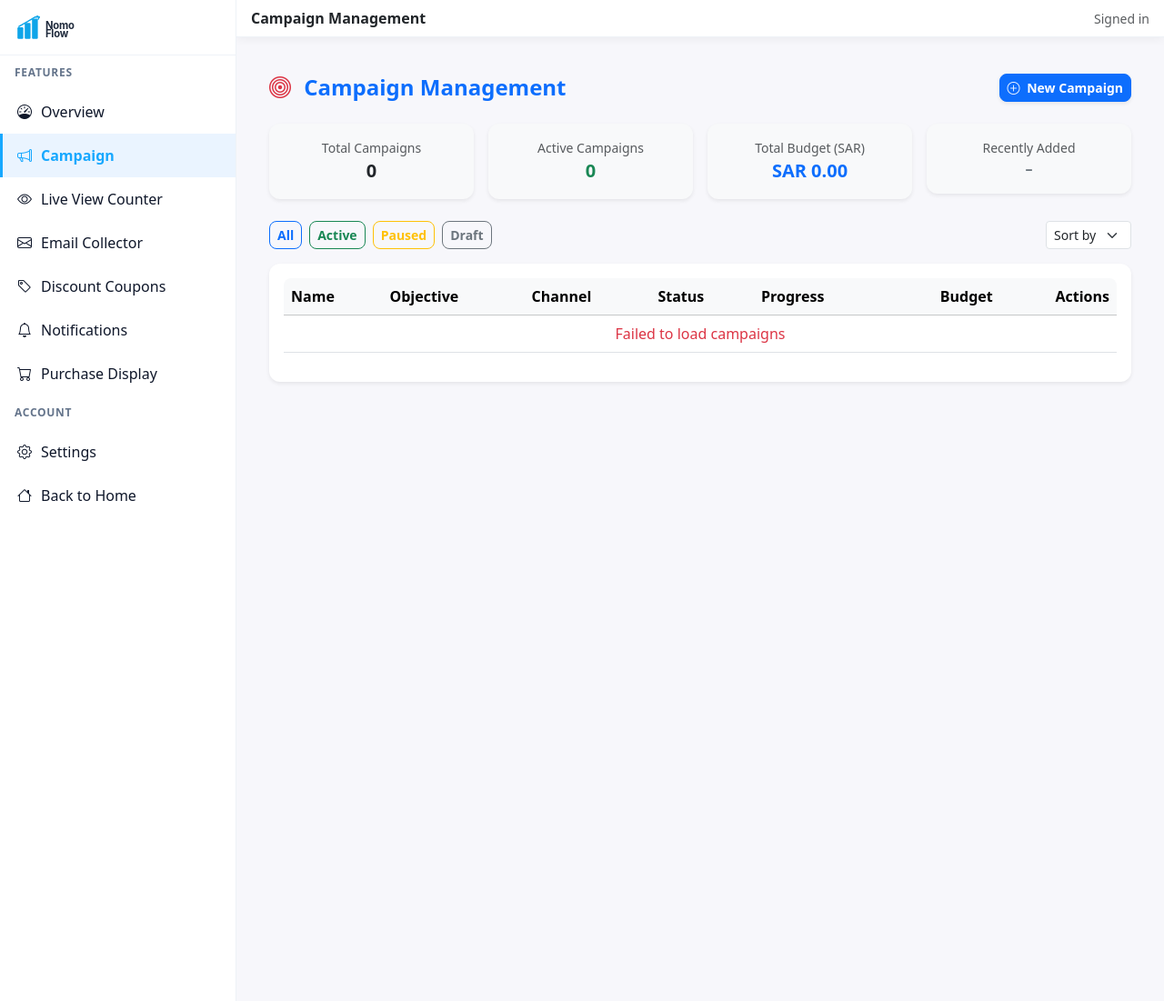
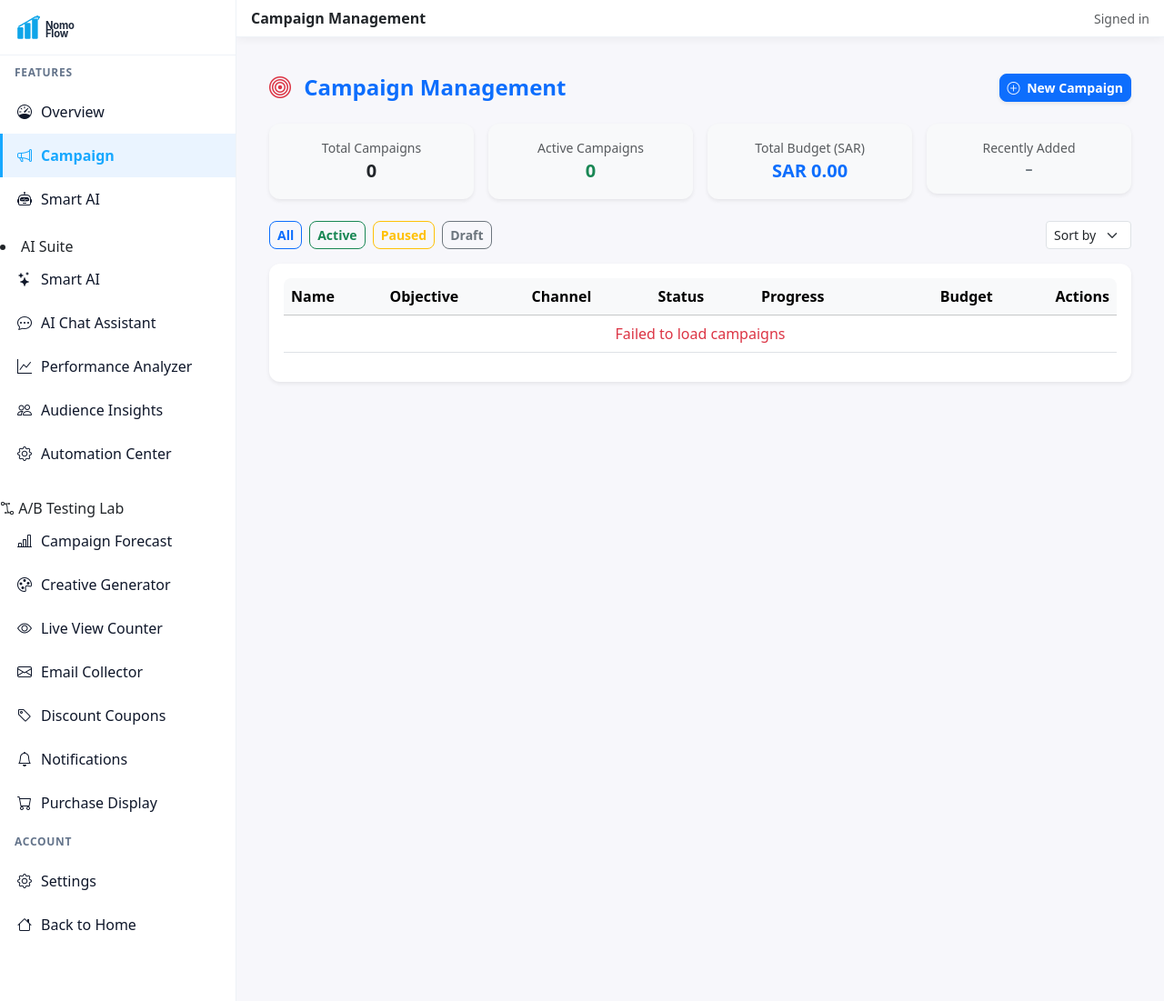
Before and after one commit to Nasser-Alsuduni0/Nomo-Flow, a Django app: page /dashboard/campaign/ in a window 1280 px wide. Shown: the whole page at 91% size. Run offline with Django 5.2, Linux system fonts and the light colour scheme; data that the repository does not hold is empty; some libraries are stand-ins or nearby versions.

Commit message:
Add future AI Suite modules to sidebar with routes and placeholder templates, integrate Smart AI Recommendations view, fix dashboard views structure, and clean up previous dashboard logic

```diff
--- a/NomoFlow/dashboard/templates/dashboard/base.html
+++ b/NomoFlow/dashboard/templates/dashboard/base.html
@@ -1,6 +1,7 @@
 {% load static %}{% load dashboard_extras %}
 <!DOCTYPE html>
 <html lang="en">
+
 <head>
   <meta charset="UTF-8">
   <meta name="viewport" content="width=device-width, initial-scale=1" />
@@ -8,239 +9,240 @@
   <link href="https://cdn.jsdelivr.net/npm/bootstrap@5.3.3/dist/css/bootstrap.min.css" rel="stylesheet">
   <link href="https://cdn.jsdelivr.net/npm/bootstrap-icons@1.11.3/font/bootstrap-icons.css" rel="stylesheet">
   <style>
-    :root{
-      --sidebar:260px;
-      --brand:#17a8ff;
-      --text:#0f172a;
-      --muted:#64748b;
-      --bg:#f7f7fb;
-      --card:#ffffff;
-      --border:#eef2f7;
+    :root {
+      --sidebar: 260px;
+      --brand: #17a8ff;
+      --text: #0f172a;
+      --muted: #64748b;
+      --bg: #f7f7fb;
+      --card: #ffffff;
+      --border: #eef2f7;
     }
 
-    body{
-      background:var(--bg);
-      font-family:ui-sans-serif,system-ui,-apple-system,"Segoe UI",Roboto,Helvetica,Arial;
-      margin:0;
-      padding:0;
+    body {
+      background: var(--bg);
+      font-family: ui-sans-serif, system-ui, -apple-system, "Segoe UI", Roboto, Helvetica, Arial;
+      margin: 0;
+      padding: 0;
     }
 
     /* Sidebar */
-    .nf-sidebar{
-      position:fixed;
-      top:0;
-      left:0;
-      bottom:0;
-      width:var(--sidebar);
-      background:var(--card);
-      border-right:1px solid var(--border);
-      overflow:auto;
-      z-index:1000;
-      transition:transform 0.3s ease;
+    .nf-sidebar {
+      position: fixed;
+      top: 0;
+      left: 0;
+      bottom: 0;
+      width: var(--sidebar);
+      background: var(--card);
+      border-right: 1px solid var(--border);
+      overflow: auto;
+      z-index: 1000;
+      transition: transform 0.3s ease;
     }
 
-    .nf-brand{
-      display:flex;
-      align-items:center;
-      gap:10px;
-      padding:14px 16px;
-      border-bottom:1px solid var(--border);
-      position:relative;
+    .nf-brand {
+      display: flex;
+      align-items: center;
+      gap: 10px;
+      padding: 14px 16px;
+      border-bottom: 1px solid var(--border);
+      position: relative;
     }
 
-    .nf-brand .name{
-      font-weight:800;
-      font-size:18px;
+    .nf-brand .name {
+      font-weight: 800;
+      font-size: 18px;
     }
 
-    .nf-brand img{
-      height:28px;
-      width:auto;
+    .nf-brand img {
+      height: 28px;
+      width: auto;
     }
 
     /* Mobile menu button */
-    .mobile-menu-btn{
-      display:none;
-      background:none;
-      border:none;
-      font-size:20px;
-      cursor:pointer;
-      color:var(--text);
-      margin-left:auto;
+    .mobile-menu-btn {
+      display: none;
+      background: none;
+      border: none;
+      font-size: 20px;
+      cursor: pointer;
+      color: var(--text);
+      margin-left: auto;
     }
 
-    .nf-nav .label{
-      padding:10px 16px;
-      color:var(--muted);
-      font-size:12px;
-      text-transform:uppercase;
-      letter-spacing:.06em;
-      font-weight:600;
+    .nf-nav .label {
+      padding: 10px 16px;
+      color: var(--muted);
+      font-size: 12px;
+      text-transform: uppercase;
+      letter-spacing: .06em;
+      font-weight: 600;
     }
 
-    .nf-nav a{
-      display:flex;
-      align-items:center;
-      gap:10px;
-      padding:12px 16px;
-      color:var(--text);
-      text-decoration:none;
-      border-left:3px solid transparent;
-      transition:all 0.2s ease;
-      font-weight:500;
+    .nf-nav a {
+      display: flex;
+      align-items: center;
+      gap: 10px;
+      padding: 12px 16px;
+      color: var(--text);
+      text-decoration: none;
+      border-left: 3px solid transparent;
+      transition: all 0.2s ease;
+      font-weight: 500;
     }
 
-    .nf-nav a:hover{
-      background:#f6f9ff;
-      color:var(--brand);
+    .nf-nav a:hover {
+      background: #f6f9ff;
+      color: var(--brand);
     }
 
-    .nf-nav .active{
-      background:#eaf4ff;
-      border-left-color:var(--brand);
-      color:var(--brand);
-      font-weight:600;
+    .nf-nav .active {
+      background: #eaf4ff;
+      border-left-color: var(--brand);
+      color: var(--brand);
+      font-weight: 600;
     }
 
     /* Main content */
-    .nf-main{
-      margin-left:var(--sidebar);
-      min-height:100vh;
-      transition:margin-left 0.3s ease;
+    .nf-main {
+      margin-left: var(--sidebar);
+      min-height: 100vh;
+      transition: margin-left 0.3s ease;
     }
 
-    .nf-top{
-      position:sticky;
-      top:0;
-      z-index:100;
-      background:var(--card);
-      border-bottom:1px solid var(--border);
-      box-shadow:0 2px 10px rgba(0,0,0,0.05);
+    .nf-top {
+      position: sticky;
+      top: 0;
+      z-index: 100;
+      background: var(--card);
+      border-bottom: 1px solid var(--border);
+      box-shadow: 0 2px 10px rgba(0, 0, 0, 0.05);
     }
 
     /* Mobile overlay */
-    .mobile-overlay{
-      display:none;
-      position:fixed;
-      top:0;
-      left:0;
-      right:0;
-      bottom:0;
-      background:rgba(0,0,0,0.5);
-      z-index:999;
+    .mobile-overlay {
+      display: none;
+      position: fixed;
+      top: 0;
+      left: 0;
+      right: 0;
+      bottom: 0;
+      background: rgba(0, 0, 0, 0.5);
+      z-index: 999;
     }
 
-    .mobile-overlay.active{
-      display:block;
+    .mobile-overlay.active {
+      display: block;
     }
 
     /* Responsive Design */
     @media (max-width: 768px) {
-      :root{
-        --sidebar:280px;
+      :root {
+        --sidebar: 280px;
       }
 
-      .nf-sidebar{
-        transform:translateX(-100%);
+      .nf-sidebar {
+        transform: translateX(-100%);
       }
 
-      .nf-sidebar.mobile-open{
-        transform:translateX(0);
+      .nf-sidebar.mobile-open {
+        transform: translateX(0);
       }
 
-      .nf-main{
-        margin-left:0;
+      .nf-main {
+        margin-left: 0;
       }
 
-      .mobile-menu-btn{
-        display:block;
+      .mobile-menu-btn {
+        display: block;
       }
 
-      .mobile-overlay.active{
-        display:block;
+      .mobile-overlay.active {
+        display: block;
       }
 
-      .nf-brand{
-        padding:12px 16px;
+      .nf-brand {
+        padding: 12px 16px;
       }
 
-      .nf-nav a{
-        padding:14px 16px;
-        font-size:15px;
+      .nf-nav a {
+        padding: 14px 16px;
+        font-size: 15px;
       }
 
-      .nf-top .container-fluid{
-        padding:12px 16px;
+      .nf-top .container-fluid {
+        padding: 12px 16px;
       }
 
-      .nf-main .container-fluid{
-        padding:16px;
+      .nf-main .container-fluid {
+        padding: 16px;
       }
     }
 
     @media (max-width: 480px) {
-      .nf-brand .name{
-        font-size:16px;
+      .nf-brand .name {
+        font-size: 16px;
       }
 
-      .nf-brand img{
-        height:24px;
+      .nf-brand img {
+        height: 24px;
       }
 
-      .nf-nav a{
-        padding:12px 16px;
-        font-size:14px;
+      .nf-nav a {
+        padding: 12px 16px;
+        font-size: 14px;
       }
 
-      .nf-nav .label{
-        font-size:11px;
-        padding:8px 16px;
+      .nf-nav .label {
+        font-size: 11px;
+        padding: 8px 16px;
       }
     }
 
     /* Card improvements */
-    .card{
-      border:0;
-      box-shadow:0 2px 10px rgba(0,0,0,0.06);
-      border-radius:12px;
-      transition:all 0.3s ease;
+    .card {
+      border: 0;
+      box-shadow: 0 2px 10px rgba(0, 0, 0, 0.06);
+      border-radius: 12px;
+      transition: all 0.3s ease;
     }
 
-    .card:hover{
-      box-shadow:0 4px 20px rgba(0,0,0,0.1);
-      transform:translateY(-1px);
+    .card:hover {
+      box-shadow: 0 4px 20px rgba(0, 0, 0, 0.1);
+      transform: translateY(-1px);
     }
 
     /* Button improvements */
-    .btn{
-      border-radius:8px;
-      font-weight:600;
-      transition:all 0.2s ease;
+    .btn {
+      border-radius: 8px;
+      font-weight: 600;
+      transition: all 0.2s ease;
     }
 
-    .btn:hover{
-      transform:translateY(-1px);
+    .btn:hover {
+      transform: translateY(-1px);
     }
 
     /* Table responsive */
-    .table-responsive{
-      border-radius:8px;
-      overflow:hidden;
+    .table-responsive {
+      border-radius: 8px;
+      overflow: hidden;
     }
 
     /* Form improvements */
-    .form-control{
-      border-radius:8px;
-      border:1px solid var(--border);
-      transition:all 0.2s ease;
+    .form-control {
+      border-radius: 8px;
+      border: 1px solid var(--border);
+      transition: all 0.2s ease;
     }
 
-    .form-control:focus{
-      border-color:var(--brand);
-      box-shadow:0 0 0 0.2rem rgba(23,168,255,0.25);
+    .form-control:focus {
+      border-color: var(--brand);
+      box-shadow: 0 0 0 0.2rem rgba(23, 168, 255, 0.25);
     }
   </style>
 </head>
+
 <body>
   <!-- Mobile Overlay -->
   <div class="mobile-overlay" id="mobile-overlay"></div>
@@ -249,21 +251,24 @@
     <div class="nf-brand">
       <svg xmlns="http://www.w3.org/2000/svg" viewBox="0 0 280 80" style="height:32px;width:auto">
         <!-- Three bars with blue colors -->
-        <rect x="8" y="40" width="16" height="32" rx="3" ry="3" fill="#0ea5e9"/>
-        <rect x="28" y="28" width="16" height="44" rx="3" ry="3" fill="#0ea5e9"/>
-        <rect x="48" y="16" width="16" height="56" rx="3" ry="3" fill="#0ea5e9"/>
+        <rect x="8" y="40" width="16" height="32" rx="3" ry="3" fill="#0ea5e9" />
+        <rect x="28" y="28" width="16" height="44" rx="3" ry="3" fill="#0ea5e9" />
+        <rect x="48" y="16" width="16" height="56" rx="3" ry="3" fill="#0ea5e9" />
 
         <!-- Upward arrow -->
-        <g id="logo-arrow" fill="none" stroke="#0ea5e9" stroke-width="3.5" stroke-linecap="round" stroke-linejoin="round">
-          <path d="M 12 38 L 36 24 L 56 12 L 68 12"/>
-          <path d="M 68 12 L 62 9 M 68 12 L 65 18"/>
+        <g id="logo-arrow" fill="none" stroke="#0ea5e9" stroke-width="3.5" stroke-linecap="round"
+          stroke-linejoin="round">
+          <path d="M 12 38 L 36 24 L 56 12 L 68 12" />
+          <path d="M 68 12 L 62 9 M 68 12 L 65 18" />
         </g>
 
         <!-- Text -->
-        <text x="85" y="45" font-family="Inter, system-ui, -apple-system, sans-serif" font-weight="700" font-size="28" fill="#1e293b" letter-spacing="-0.5">
+        <text x="85" y="45" font-family="Inter, system-ui, -apple-system, sans-serif" font-weight="700" font-size="28"
+          fill="#1e293b" letter-spacing="-0.5">
           Nomo
         </text>
-        <text x="85" y="68" font-family="Inter, system-ui, -apple-system, sans-serif" font-weight="700" font-size="28" fill="#1e293b" letter-spacing="-0.5">
+        <text x="85" y="68" font-family="Inter, system-ui, -apple-system, sans-serif" font-weight="700" font-size="28"
+          fill="#1e293b" letter-spacing="-0.5">
           Flow
         </text>
       </svg>
@@ -272,12 +277,45 @@
     <nav class="nf-nav">
       <div class="label">Features</div>
       <a href="/dashboard/" class="{% active '/dashboard' 'exact' %}"><i class="bi bi-speedometer"></i> Overview</a>
-      <a href="/dashboard/campaign/" class="{% active '/dashboard/campaign' %}"><i class="bi bi-megaphone"></i> Campaign</a>
-      <a href="/dashboard/live-view-counter/" class="{% active '/dashboard/live-view-counter' %}"><i class="bi bi-eye"></i> Live View Counter</a>
-      <a href="/dashboard/email-collector/" class="{% active '/dashboard/email-collector' %}"><i class="bi bi-envelope"></i> Email Collector</a>
-      <a href="/dashboard/discount-coupons/" class="{% active '/dashboard/discount-coupons' %}"><i class="bi bi-tag"></i> Discount Coupons</a>
-      <a href="/dashboard/notifications/" class="{% active '/dashboard/notifications' %}"><i class="bi bi-bell"></i> Notifications</a>
-      <a href="/dashboard/purchase-display/" class="{% active '/dashboard/purchase-display' %}"><i class="bi bi-cart"></i> Purchase Display</a>
+      <a href="/dashboard/campaign/" class="{% active '/dashboard/campaign' %}"><i class="bi bi-megaphone"></i>
+        Campaign</a>
+      <a href="/dashboard/ai/" class="{% active '/dashboard/ai' %}"> <i class="bi bi-robot"></i> Smart AI</a>
+
+      <li class="sidebar-section-title mt-3">AI Suite</li>
+
+      <a href="/dashboard/ai/" class="{% active '/dashboard/ai' %}"><i class="bi bi-stars"></i> Smart AI</a>
+
+      <a href="/dashboard/ai/chat/" class="{% active '/dashboard/ai/chat' %}"><i class="bi bi-chat-dots"></i> AI Chat
+        Assistant</a>
+
+      <a href="/dashboard/ai/analyzer/" class="{% active '/dashboard/ai/analyzer' %}"><i class="bi bi-graph-up"></i>
+        Performance Analyzer</a>
+
+      <a href="/dashboard/ai/insights/" class="{% active '/dashboard/ai/insights' %}"><i class="bi bi-people"></i>
+        Audience Insights</a>
+
+      <a href="/dashboard/ai/automation/" class="{% active '/dashboard/ai/automation' %}"><i class="bi bi-gear"></i>
+        Automation Center</a>
+
+      <a href="/dashboard/ai/testing/" class="{% active '/dashboard/ai/testing' %}"></a> <i class="bi bi-bezier2"></i>
+      A/B Testing Lab</a>
+
+      <a href="/dashboard/ai/forecast/" class="{% active '/dashboard/ai/forecast' %}"><i
+          class="bi bi-bar-chart-line"></i> Campaign Forecast</a>
+
+      <a href="/dashboard/ai/creative/" class="{% active '/dashboard/ai/creative' %}"><i class="bi bi-palette"></i>
+        Creative Generator</a>
+
+      <a href="/dashboard/live-view-counter/" class="{% active '/dashboard/live-view-counter' %}"><i
+          class="bi bi-eye"></i> Live View Counter</a>
+      <a href="/dashboard/email-collector/" class="{% active '/dashboard/email-collector' %}"><i
+          class="bi bi-envelope"></i> Email Collector</a>
+      <a href="/dashboard/discount-coupons/" class="{% active '/dashboard/discount-coupons' %}"><i
+          class="bi bi-tag"></i> Discount Coupons</a>
+      <a href="/dashboard/notifications/" class="{% active '/dashboard/notifications' %}"><i class="bi bi-bell"></i>
+        Notifications</a>
+      <a href="/dashboard/purchase-display/" class="{% active '/dashboard/purchase-display' %}"><i
+          class="bi bi-cart"></i> Purchase Display</a>
 
       <div class="label">Account</div>
       <a href="/dashboard/settings/" class="{% active '/dashboard/settings' %}"><i class="bi bi-gear"></i> Settings</a>
@@ -344,18 +382,19 @@
     });
 
     // Close mobile menu on escape key
-    document.addEventListener('keydown', function(e) {
+    document.addEventListener('keydown', function (e) {
       if (e.key === 'Escape' && sidebar.classList.contains('mobile-open')) {
         closeMobileMenu();
       }
     });
 
     // Handle window resize
-    window.addEventListener('resize', function() {
+    window.addEventListener('resize', function () {
       if (window.innerWidth > 768) {
         closeMobileMenu();
       }
     });
   </script>
 </body>
+
 </html>
--- a/NomoFlow/dashboard/urls.py
+++ b/NomoFlow/dashboard/urls.py
@@ -14,4 +14,16 @@
     path("purchase-display/", views.page_purchase_display, name="page-purchase-display"),
     path("settings/", views.page_settings, name="page-settings"),
     path("switch-merchant/", views.switch_merchant, name="switch-merchant"),
+    path('recommendations/', views.ai_recommendations, name='ai_recommendations'),
+    path('ai/', views.page_ai_recommendations, name='page_ai_recommendations'),
+    path('ai/chat/', views.page_ai_chat, name='page_ai_chat'),
+    path('ai/analyzer/', views.page_ai_analyzer, name='page_ai_analyzer'),
+    path('ai/insights/', views.page_ai_insights, name='page_ai_insights'),
+    path('ai/automation/', views.page_ai_automation, name='page_ai_automation'),
+    path('ai/testing/', views.page_ai_testing, name='page_ai_testing'),
+    path('ai/forecast/', views.page_ai_forecast, name='page_ai_forecast'),
+    path('ai/creative/', views.page_ai_creative, name='page_ai_creative'),
+
+
+
 ]
--- a/NomoFlow/dashboard/views.py
+++ b/NomoFlow/dashboard/views.py
@@ -3,14 +3,19 @@
 from rest_framework.decorators import api_view
 from rest_framework.response import Response
 from core.models import Merchant
-from core.utils import get_current_merchant
+from core.utils import get_current_merchant, set_current_merchant
 from django.http import JsonResponse, HttpResponseBadRequest
+from .ai_engine import generate_ai_recommendations
+
 
 def index(request):
     merchant = get_current_merchant(request)
+    kpis = ["Spend", "Revenue", "Coupons", "Active Offers"]
     return render(request, "dashboard/overview.html", {
-        'merchant': merchant
+        'merchant': merchant,
+        'kpis': kpis
     })
+
 
 def campaign_detail(request, pk: int):
     c = get_object_or_404(Campaign, pk=pk)
@@ -18,13 +23,25 @@
         "campaign_id": c.id,
         "campaign_name": c.name,
     })
+
+
 @api_view(["GET"])
 def kpis(request):
     campaign_id = request.GET.get("campaign_id")
-    # Placeholder static KPIs until wired to tracking data
     if campaign_id:
-        return Response({"spend": 3100, "conversions": 28, "cpa": 18.5, "roas": 2.1})
-    return Response({"spend_today": 0, "conversions": 0, "cpa": None, "roas": None})
+        return Response({
+            "spend": 3100,
+            "conversions": 28,
+            "cpa": 18.5,
+            "roas": 2.1
+        })
+    return Response({
+        "spend_today": 0,
+        "conversions": 0,
+        "cpa": None,
+        "roas": None
+    })
+
 
 def page_live_view_counter(request):
     from visitors.views import live_view_counter_page
@@ -52,9 +69,21 @@
     return render(request, "dashboard/campaign.html")
 
 
+def page_ai_recommendations(request):
+
+    return render(request, "dashboard/ai_recommendations.html")
+
+
+def ai_recommendations(request):
+
+    try:
+        data = {"recommendations": generate_ai_recommendations()}
+        return JsonResponse(data)
+    except Exception as e:
+        return JsonResponse({"error": str(e)}, status=500)
+
+
 def switch_merchant(request):
-    """Switch current merchant by id (POST or GET with ?merchant_id=)."""
-    from core.utils import set_current_merchant
     mid = request.POST.get('merchant_id') or request.GET.get('merchant_id')
     if not mid:
         return HttpResponseBadRequest("merchant_id required")
@@ -63,4 +92,32 @@
     except Merchant.DoesNotExist:
         return HttpResponseBadRequest("merchant not found")
     set_current_merchant(request, m)
-    return JsonResponse({"ok": True, "merchant": {"id": m.id, "name": m.name, "store_id": m.salla_merchant_id}})
+    return JsonResponse({
+        "ok": True,
+        "merchant": {
+            "id": m.id,
+            "name": m.name,
+            "store_id": m.salla_merchant_id
+        }
+    })
+
+def page_ai_chat(request):
+    return render(request, "dashboard/ai_chat.html", {"title": "AI Chat Assistant"})
+
+def page_ai_analyzer(request):
+    return render(request, "dashboard/ai_analyzer.html", {"title": "Performance Analyzer"})
+
+def page_ai_insights(request):
+    return render(request, "dashboard/ai_insights.html", {"title": "Audience Insights"})
+
+def page_ai_automation(request):
+    return render(request, "dashboard/ai_automation.html", {"title": "Automation Center"})
+
+def page_ai_testing(request):
+    return render(request, "dashboard/ai_testing.html", {"title": "A/B Testing Lab"})
+
+def page_ai_forecast(request):
+    return render(request, "dashboard/ai_forecast.html", {"title": "Campaign Forecast"})
+
+def page_ai_creative(request):
+    return render(request, "dashboard/ai_creative.html", {"title": "Creative Generator"})
```
Also changed, not shown: NomoFlow/dashboard/ai_engine.py (added, +28 -0 lines), NomoFlow/dashboard/templates/dashboard/ai_analyzer.html (added, +10 -0 lines), NomoFlow/dashboard/templates/dashboard/ai_chat.html (added, +10 -0 lines), NomoFlow/dashboard/templates/dashboard/ai_creative.html (added, +10 -0 lines), NomoFlow/dashboard/templates/dashboard/ai_forecast.html (added, +10 -0 lines), NomoFlow/dashboard/templates/dashboard/ai_insights.html (added, +10 -0 lines), NomoFlow/dashboard/templates/dashboard/ai_recommendations.html (added, +49 -0 lines), NomoFlow/dashboard/templates/dashboard/ai_testing.html (added, +10 -0 lines), NomoFlow/dashboard/templates/dashboard/overview.html (+74 -63 lines). Lines whose indentation alone changed are shown as unchanged.
